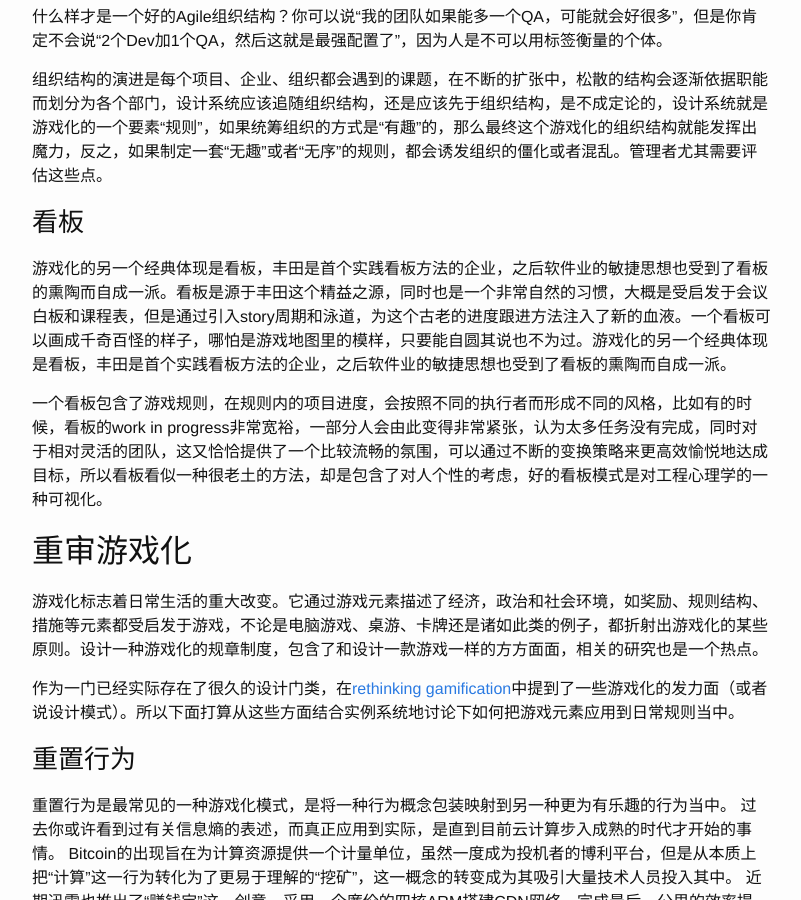
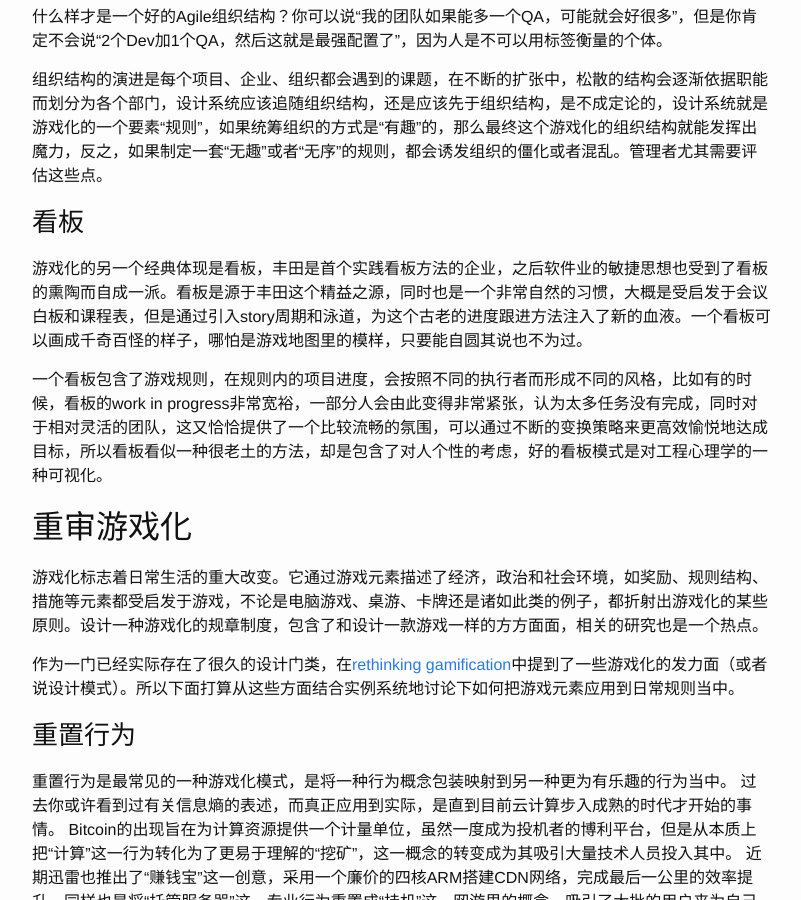
Before and after one commit to tcz001/tcz001.github.io, a Jekyll site: the page built from _posts/2015-06-28-re-gamification.md, in a window 1280 px wide and 900 px high, scrolled down 954 px. Shown: the whole window, without its empty margins (238-1039 px from the left). Built offline with Jekyll 4.4.1, drawn with Linux system fonts in a browser that asks for light colours.

Commit message:
Update 2015-06-28-re-gamification.md

```diff
--- a/_posts/2015-06-28-re-gamification.md
+++ b/_posts/2015-06-28-re-gamification.md
@@ -39,7 +39,7 @@ tags:
 
 ### 看板
 
-游戏化的另一个经典体现是看板，丰田是首个实践看板方法的企业，之后软件业的敏捷思想也受到了看板的熏陶而自成一派。看板是源于丰田这个精益之源，同时也是一个非常自然的习惯，大概是受启发于会议白板和课程表，但是通过引入story周期和泳道，为这个古老的进度跟进方法注入了新的血液。一个看板可以画成千奇百怪的样子，哪怕是游戏地图里的模样，只要能自圆其说也不为过。游戏化的另一个经典体现是看板，丰田是首个实践看板方法的企业，之后软件业的敏捷思想也受到了看板的熏陶而自成一派。
+游戏化的另一个经典体现是看板，丰田是首个实践看板方法的企业，之后软件业的敏捷思想也受到了看板的熏陶而自成一派。看板是源于丰田这个精益之源，同时也是一个非常自然的习惯，大概是受启发于会议白板和课程表，但是通过引入story周期和泳道，为这个古老的进度跟进方法注入了新的血液。一个看板可以画成千奇百怪的样子，哪怕是游戏地图里的模样，只要能自圆其说也不为过。
 
 一个看板包含了游戏规则，在规则内的项目进度，会按照不同的执行者而形成不同的风格，比如有的时候，看板的work in progress非常宽裕，一部分人会由此变得非常紧张，认为太多任务没有完成，同时对于相对灵活的团队，这又恰恰提供了一个比较流畅的氛围，可以通过不断的变换策略来更高效愉悦地达成目标，所以看板看似一种很老土的方法，却是包含了对人个性的考虑，好的看板模式是对工程心理学的一种可视化。
 
```
